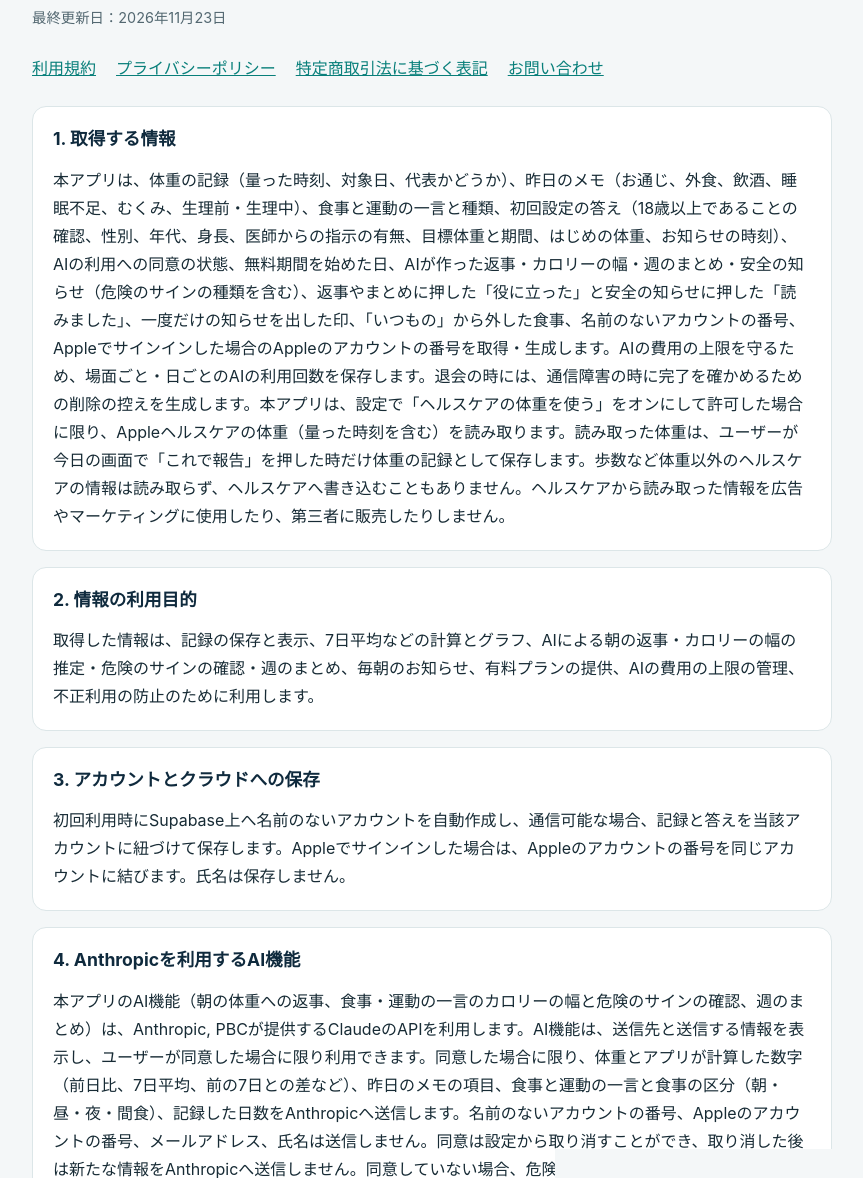
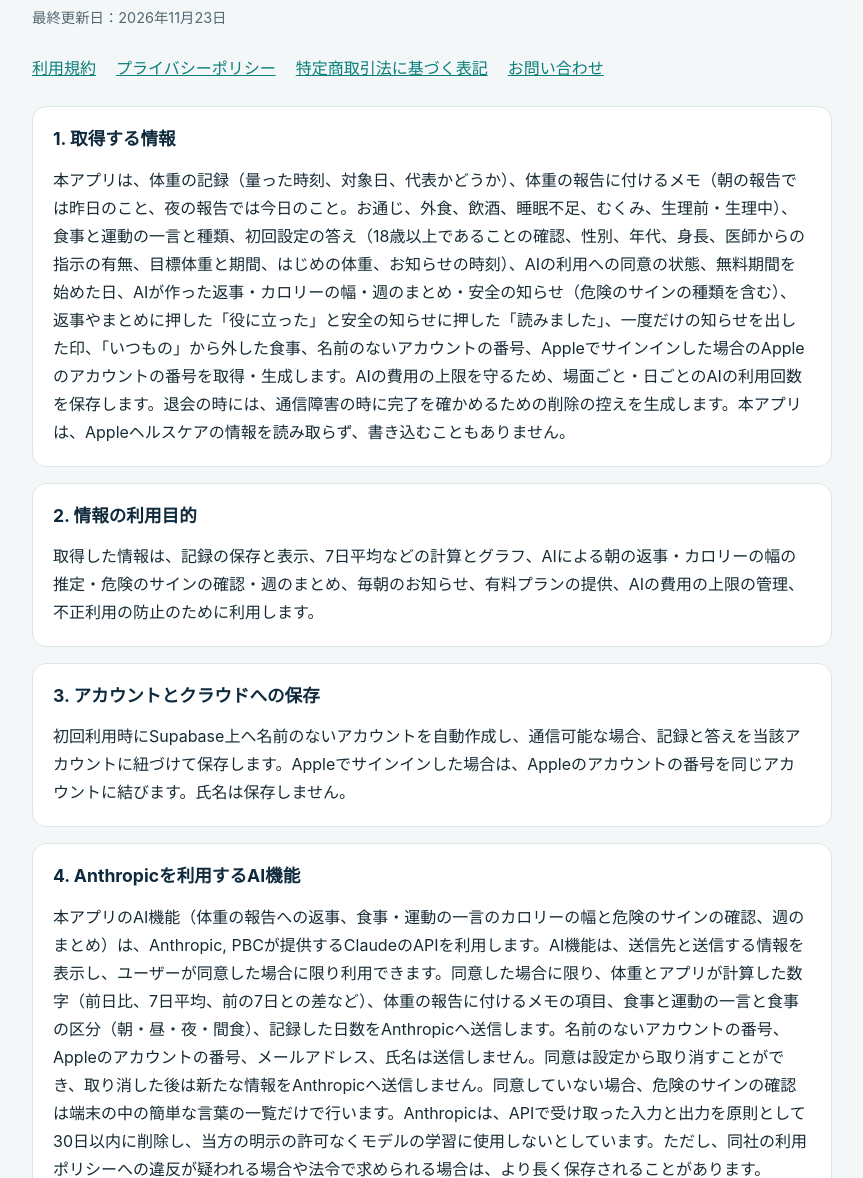
Before and after one commit to yoshi77777ai/mayt-support, a plain HTML site: page privacy/index.html in a window 1280 px wide. Shown: the part 122-1300 px from the top of the page, without its empty margins (208-1071 px from the left). Drawn offline with Linux system fonts and the light colour scheme.

Commit message:
プライバシーポリシー: ヘルスケアの連携を外したことと、報告に付けるメモ（夜は今日のこと）を反映

```diff
--- a/privacy/index.html
+++ b/privacy/index.html
@@ -22,7 +22,7 @@
     <main>
       <section>
         <h2>1. 取得する情報</h2>
-        <p>本アプリは、体重の記録（量った時刻、対象日、代表かどうか）、昨日のメモ（お通じ、外食、飲酒、睡眠不足、むくみ、生理前・生理中）、食事と運動の一言と種類、初回設定の答え（18歳以上であることの確認、性別、年代、身長、医師からの指示の有無、目標体重と期間、はじめの体重、お知らせの時刻）、AIの利用への同意の状態、無料期間を始めた日、AIが作った返事・カロリーの幅・週のまとめ・安全の知らせ（危険のサインの種類を含む）、返事やまとめに押した「役に立った」と安全の知らせに押した「読みました」、一度だけの知らせを出した印、「いつもの」から外した食事、名前のないアカウントの番号、Appleでサインインした場合のAppleのアカウントの番号を取得・生成します。AIの費用の上限を守るため、場面ごと・日ごとのAIの利用回数を保存します。退会の時には、通信障害の時に完了を確かめるための削除の控えを生成します。本アプリは、設定で「ヘルスケアの体重を使う」をオンにして許可した場合に限り、Appleヘルスケアの体重（量った時刻を含む）を読み取ります。読み取った体重は、ユーザーが今日の画面で「これで報告」を押した時だけ体重の記録として保存します。歩数など体重以外のヘルスケアの情報は読み取らず、ヘルスケアへ書き込むこともありません。ヘルスケアから読み取った情報を広告やマーケティングに使用したり、第三者に販売したりしません。</p>
+        <p>本アプリは、体重の記録（量った時刻、対象日、代表かどうか）、体重の報告に付けるメモ（朝の報告では昨日のこと、夜の報告では今日のこと。お通じ、外食、飲酒、睡眠不足、むくみ、生理前・生理中）、食事と運動の一言と種類、初回設定の答え（18歳以上であることの確認、性別、年代、身長、医師からの指示の有無、目標体重と期間、はじめの体重、お知らせの時刻）、AIの利用への同意の状態、無料期間を始めた日、AIが作った返事・カロリーの幅・週のまとめ・安全の知らせ（危険のサインの種類を含む）、返事やまとめに押した「役に立った」と安全の知らせに押した「読みました」、一度だけの知らせを出した印、「いつもの」から外した食事、名前のないアカウントの番号、Appleでサインインした場合のAppleのアカウントの番号を取得・生成します。AIの費用の上限を守るため、場面ごと・日ごとのAIの利用回数を保存します。退会の時には、通信障害の時に完了を確かめるための削除の控えを生成します。本アプリは、Appleヘルスケアの情報を読み取らず、書き込むこともありません。</p>
       </section>
       <section>
         <h2>2. 情報の利用目的</h2>
@@ -34,7 +34,7 @@
       </section>
       <section>
         <h2>4. Anthropicを利用するAI機能</h2>
-        <p>本アプリのAI機能（朝の体重への返事、食事・運動の一言のカロリーの幅と危険のサインの確認、週のまとめ）は、Anthropic, PBCが提供するClaudeのAPIを利用します。AI機能は、送信先と送信する情報を表示し、ユーザーが同意した場合に限り利用できます。同意した場合に限り、体重とアプリが計算した数字（前日比、7日平均、前の7日との差など）、昨日のメモの項目、食事と運動の一言と食事の区分（朝・昼・夜・間食）、記録した日数をAnthropicへ送信します。名前のないアカウントの番号、Appleのアカウントの番号、メールアドレス、氏名は送信しません。同意は設定から取り消すことができ、取り消した後は新たな情報をAnthropicへ送信しません。同意していない場合、危険のサインの確認は端末の中の簡単な言葉の一覧だけで行います。Anthropicは、APIで受け取った入力と出力を原則として30日以内に削除し、当方の明示の許可なくモデルの学習に使用しないとしています。ただし、同社の利用ポリシーへの違反が疑われる場合や法令で求められる場合は、より長く保存されることがあります。</p>
+        <p>本アプリのAI機能（体重の報告への返事、食事・運動の一言のカロリーの幅と危険のサインの確認、週のまとめ）は、Anthropic, PBCが提供するClaudeのAPIを利用します。AI機能は、送信先と送信する情報を表示し、ユーザーが同意した場合に限り利用できます。同意した場合に限り、体重とアプリが計算した数字（前日比、7日平均、前の7日との差など）、体重の報告に付けるメモの項目、食事と運動の一言と食事の区分（朝・昼・夜・間食）、記録した日数をAnthropicへ送信します。名前のないアカウントの番号、Appleのアカウントの番号、メールアドレス、氏名は送信しません。同意は設定から取り消すことができ、取り消した後は新たな情報をAnthropicへ送信しません。同意していない場合、危険のサインの確認は端末の中の簡単な言葉の一覧だけで行います。Anthropicは、APIで受け取った入力と出力を原則として30日以内に削除し、当方の明示の許可なくモデルの学習に使用しないとしています。ただし、同社の利用ポリシーへの違反が疑われる場合や法令で求められる場合は、より長く保存されることがあります。</p>
       </section>
       <section>
         <h2>5. 購入</h2>
```
